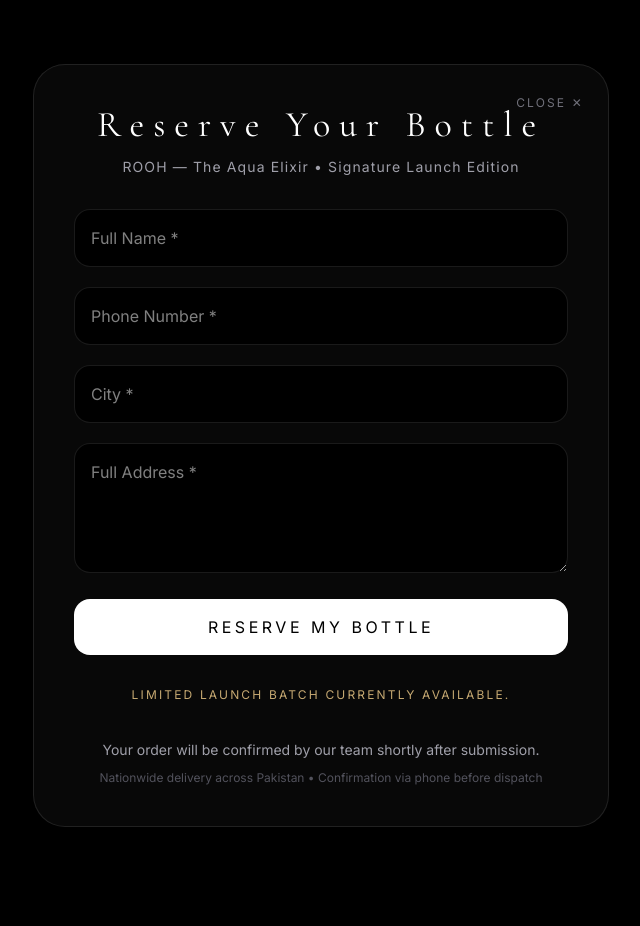
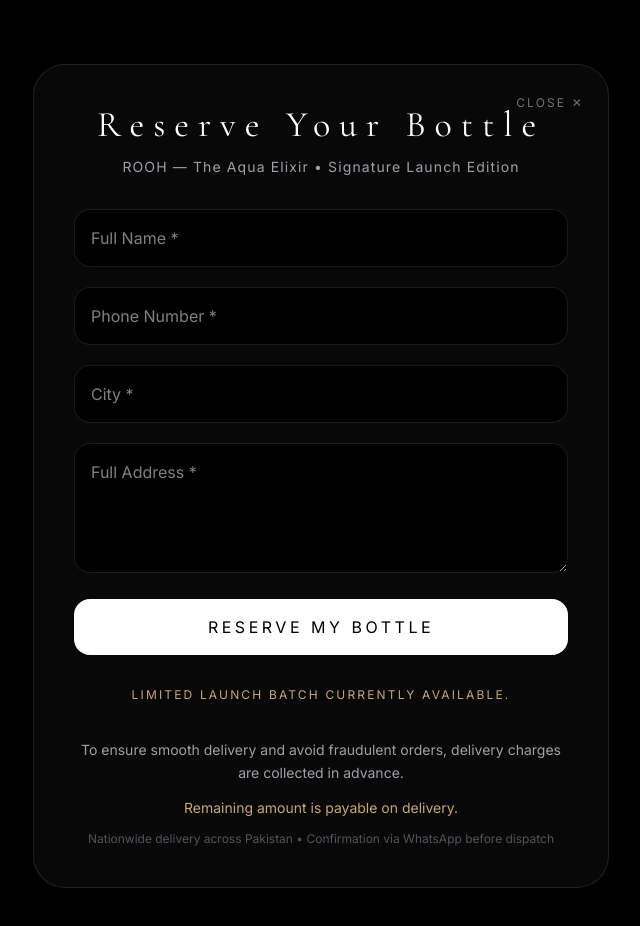
Before and after one commit to Auksaf/auksaf, a Next.js app: page /order in a window 1280 px wide. Shown: the top 926 px of the page, without its empty margins (319-959 px from the left). Before the commit the page ends 891 px from the top, so only its background shows below. Built offline with nearby package versions, Linux system fonts and the light colour scheme.

Commit message:
Add delivery charge confirmation notice to order page

```diff
--- a/app/order/page.tsx
+++ b/app/order/page.tsx
@@ -91,15 +91,19 @@
         {/* SUCCESS MESSAGE */}
         {success && (
   <div className="mb-6 p-4 rounded-2xl border border-green-500/30 bg-green-500/10 text-green-300 text-center text-sm">
-            🎉 Your ROOH bottle has been reserved successfully.
+    🎉 Thank you for your order.
 
-Our team will contact you shortly to confirm your order.
+    <br />
+    <br />
+
+    Our team will contact you shortly via WhatsApp with payment instructions to confirm dispatch.
+
+    <br />
     <br />
 
     <span className="text-white/70">
       Your Order ID: {orderId}
     </span>
-
   </div>
 )}
 
@@ -149,14 +153,19 @@
   Limited launch batch currently available.
 </p>
 
-          <div className="pt-4 text-center space-y-2">
+          <div className="pt-4 text-center space-y-3">
 
   <p className="text-zinc-400 text-sm leading-relaxed">
-              Your order will be confirmed by our team shortly after submission.
+    To ensure smooth delivery and avoid fraudulent orders,
+    delivery charges are collected in advance.
+  </p>
+
+  <p className="text-[#c6a972] text-sm leading-relaxed">
+    Remaining amount is payable on delivery.
   </p>
 
   <p className="text-xs text-zinc-600">
-              Nationwide delivery across Pakistan • Confirmation via phone before dispatch
+    Nationwide delivery across Pakistan • Confirmation via WhatsApp before dispatch
   </p>
 
 </div>
```
Lines whose indentation alone changed are shown as unchanged.
